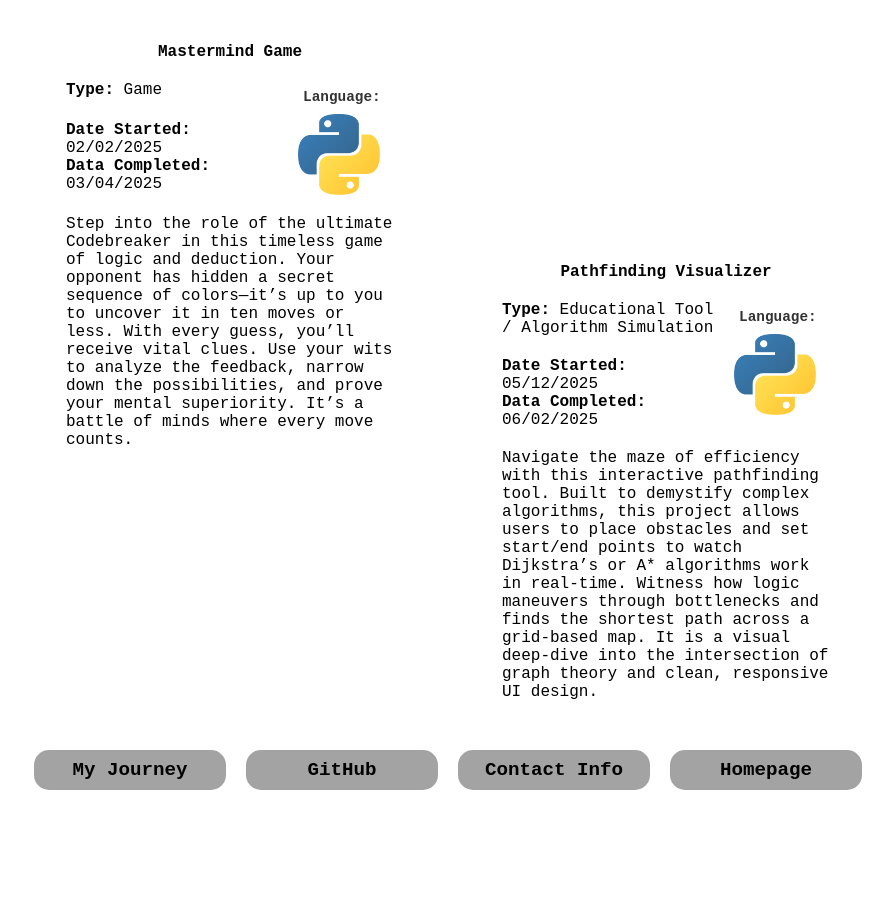
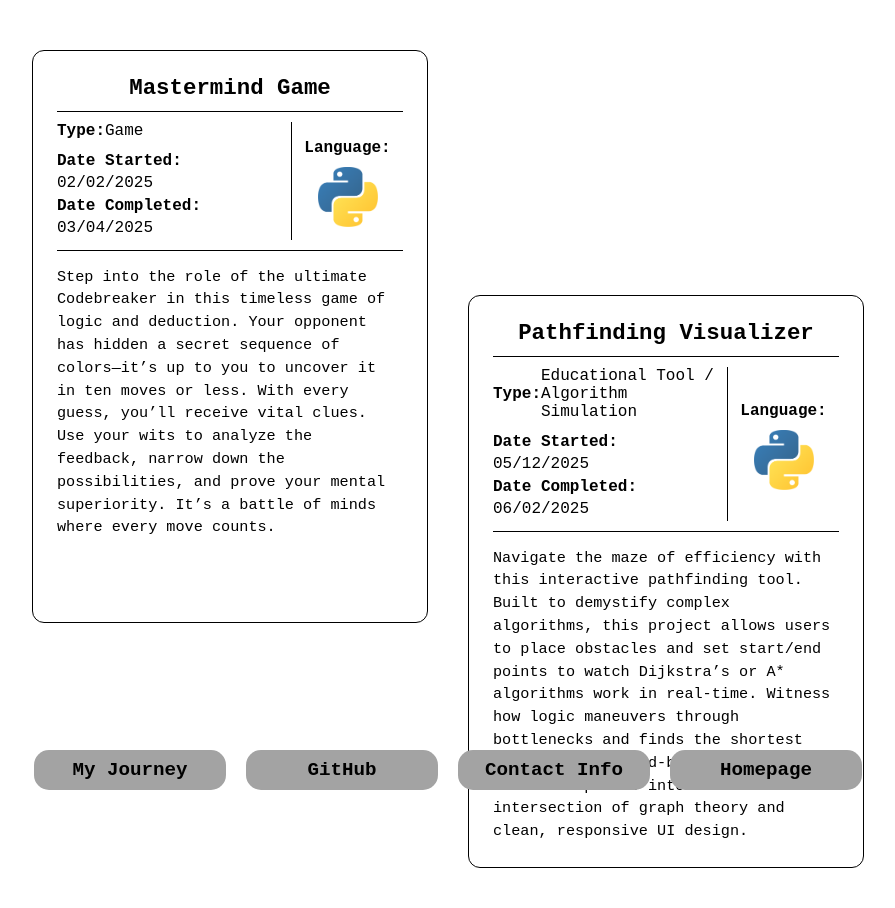
Before and after one commit to Christo-Hutch/web-portfolio, a Flask app: page /projects in a window 1280 px wide. Shown: the whole page, without its empty margins (192-1087 px from the left). Before the commit the page ends 790 px from the top, so only its background shows below. Run offline with Flask 3, Linux system fonts and the light colour scheme.

Commit message:
improve project cards styling

```diff
--- a/static/styles.css
+++ b/static/styles.css
@@ -1,4 +1,3 @@
-/* Light Mode variables */
 :root {
   --bg-color: #ffffff;
   --titl-conta-color: #ffffff;
@@ -11,7 +10,6 @@
   --project-text-color: #000000;
 }
 
-/* Dark Mode variables */
 @media (prefers-color-scheme: dark) {
   :root {
     --bg-color: #121212;
@@ -26,7 +24,6 @@
   }
 }
 
-/* Universal & Base Layout */
 * {
   margin: 0;
   padding: 0;
@@ -43,7 +40,6 @@ body {
   background-color: var(--bg-color);
 }
 
-/* Shared Container Widths */
 .main-container,
 .journey-main-container,
 .projects-main-container {
@@ -59,20 +55,14 @@ body {
 .main-container {
   justify-content: center;
   height: 100vh;
+  align-items: center;
 }
 
 .journey-main-container {
-  display: flex;
-  flex-direction: column;
   min-height: 100vh;
   padding-bottom: 80px;
 }
 
-.main-container {
-  align-items: center;
-}
-
-/* Shared Flex Center Logic */
 .title-container,
 .button-row,
 .homepg-nav-row,
@@ -83,7 +73,6 @@ body {
   align-items: center;
 }
 
-/* Navigation Rows */
 .homepg-nav-row,
 .nav-row {
   width: 100%;
@@ -106,7 +95,6 @@ body {
   animation: slideUp 0.8s ease-out forwards 0.5s;
 }
 
-/* UI Elements */
 .title-container {
   width: 100%;
   height: clamp(100px, 45%, 300px);
@@ -144,104 +132,101 @@ body {
 
 .nav-btn:active { background-color: #cccccc; }
 
-/* Projects Page */
-.projects-main-container { overflow-y: auto; }
+.projects-main-container {
+  overflow-y: auto;
+  padding-top: 50px;
+}
 
 .projects-grid {
   display: grid;
   grid-template-columns: 1fr 1fr;
   gap: 40px;
   width: 100%;
-  --item-height: 400px;
+  --item-height: 450px;
   margin-bottom: calc(var(--item-height) / 2 + 60px);
 }
 
 .project-card {
   display: grid;
-  min-height: var(--item-height, 200px);
+  min-height: var(--item-height);
   padding: 1.5rem;
-  margin-bottom: 1rem;
-  transition: transform 0.2s ease, box-shadow 0.2s ease;
-  overflow: hidden;
-
-  /* Defining the layout based on your sketch */
+  border: 1px solid var(--project-border-color);
+  border-radius: 12px;
+  transition: transform 0.2s ease;
   grid-template-areas:
     "title       title"
     "type        language"
     "duration    language"
     "description description";
-
-  /* Columns: left side takes more space, right (language) is narrower */
   grid-template-columns: 2fr 1fr;
   grid-template-rows: auto auto auto 1fr;
-}
-
-.project-card h1 { margin: 0 0 10px 0; font-size: 1.25rem; }
-.project-card p {
-  margin: 0;
-  font-size: 0.9rem;
-  line-height: 1.6;
-  white-space: pre-line;
-  opacity: 0.8;
-}
-
-/* Individual Box Styles */
-.project-card > div,
-.project-card > header,
-.project-card > footer,
-.project-card > aside {
-  border-radius: 12px;
-  padding: 10px;
+  gap: 10px;
 }
 
 .title-box {
   grid-area: title;
   text-align: center;
   font-weight: bold;
+  font-size: 1.4rem;
+  display: flex;
+  align-items: center;
+  justify-content: center;
+  border-bottom: 1px solid var(--project-border-color);
+  padding-bottom: 10px;
 }
 
 .type-box {
   grid-area: type;
+  display: flex;
+  align-items: center;
 }
 
 .duration-box {
   grid-area: duration;
+  display: flex;
+  flex-direction: column;
+  justify-content: center;
+  line-height: 1.4;
 }
 
 .language-box {
   grid-area: language;
   display: flex;
   flex-direction: column;
-  font-size: small;
+  align-items: center;
+  justify-content: center;
+  text-align: center;
+  border-left: 1px solid var(--project-border-color);
 }
 
 .description-box {
   grid-area: description;
-  min-height: 150px;
+  padding-top: 15px;
+  border-top: 1px solid var(--project-border-color);
+  line-height: 1.5;
+  font-size: 0.95rem;
 }
 
-.journey-main-container p, h2 {
-  margin-top: 20px;
-  margin-bottom: 20px;
+.lang-logo {
+  max-width: 60px;
+  height: auto;
+  margin-top: 5px;
 }
 
 .project-card:nth-child(even) {
   transform: translateY(calc(var(--item-height) / 2 + 20px));
 }
 
-.lang-logo {
-  max-width: 85%;
-}
-
-/* Mobile Responsiveness */
 @media (max-width: 768px) {
-  .projects-grid { grid-template-columns: 1fr; }
+  .projects-grid {
+    grid-template-columns: 1fr;
+    margin-bottom: 100px;
+  }
   .project-card:nth-child(even) { transform: translateY(0); }
   .main-container, .projects-main-container, .journey-main-container { width: 90%; }
   .nav-btn { font-size: small; padding: 2px; }
 }
 
-/* Animations */
 @keyframes slideOut {
   from { transform: translateY(-100%); opacity: 0; }
   to { transform: translateY(0); opacity: 1; }
--- a/templates/projects.html
+++ b/templates/projects.html
@@ -17,7 +17,10 @@
                 <div class="project-card">
                     <header class="title-box">{{ project.name }}</header>
                     <div class="type-box"><b>Type:</b> {{ project.type }}</div>
-                    <div class="duration-box"><b>Date Started:</b> {{ project.start_date }}<br><b>Data Completed:</b> {{ project.completion_date }}</div>
+                    <div class="duration-box">
+                        <span><b>Date Started:</b> {{ project.start_date }}</span>
+                        <span><b>Date Completed:</b> {{ project.completion_date }}</span>
+                    </div>
                     <aside class="language-box">
                         <p style="padding: 5px;"><b>Language:</b> </p>
                         {% if project.language == "Python" %}
```
